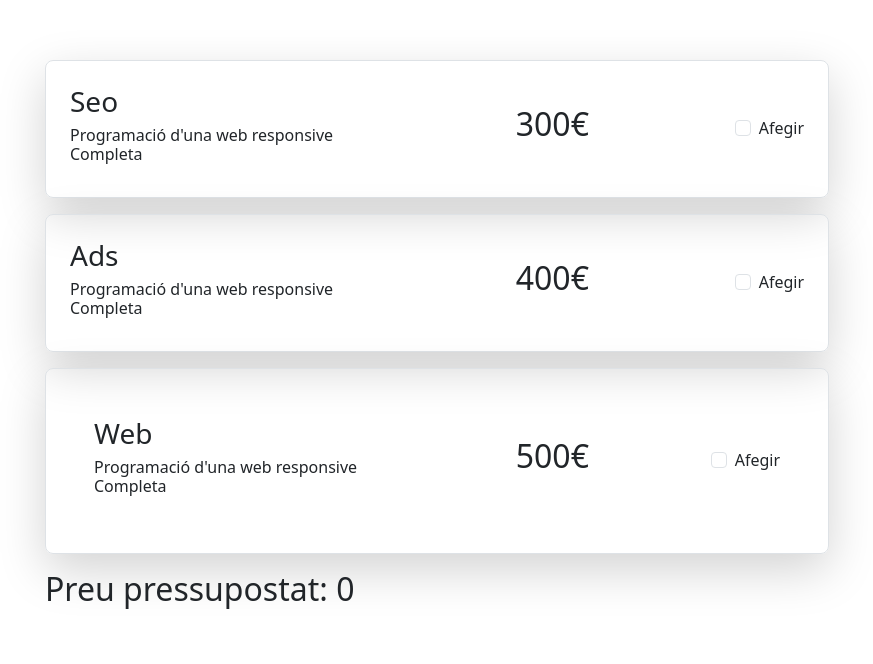
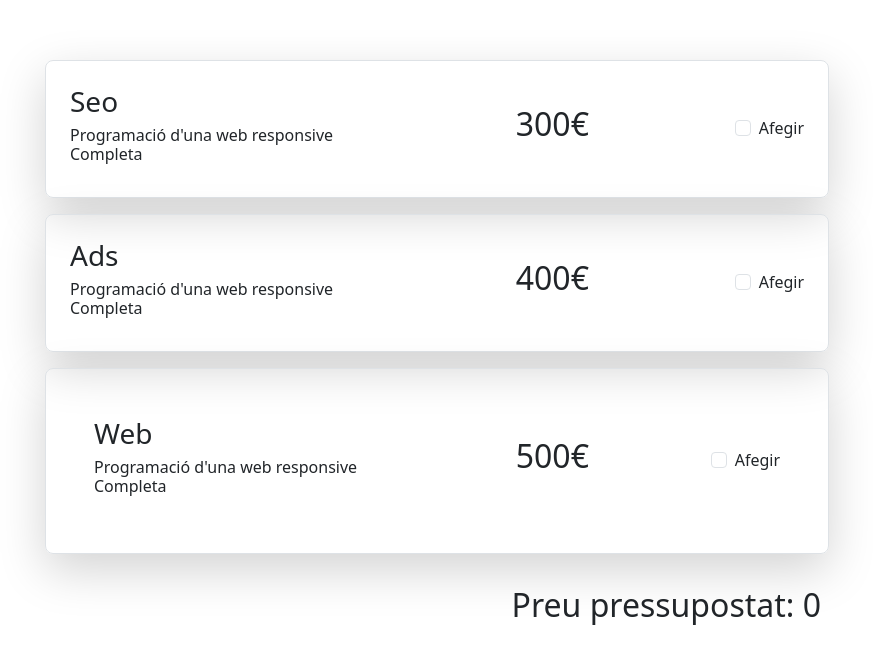
Before and after one commit to akustikoa/sprint6, an Angular app: page / in a window 1280 px wide. Shown: the part 386-1050 px from the top of the page, without its empty margins (203-1076 px from the left). Built offline with nearby package versions, Linux system fonts and the light colour scheme.

Commit message:
exercici 1 maquetat

```diff
--- a/src/app/home/home.component.html
+++ b/src/app/home/home.component.html
@@ -73,7 +73,7 @@
           </div>
         </div>
       </div>
-      <div>
+      <div class="text-end mt-4 p-2">
         <h2>Preu pressupostat: {{ pressupostTotal }}</h2>
       </div>
     </form>
```
